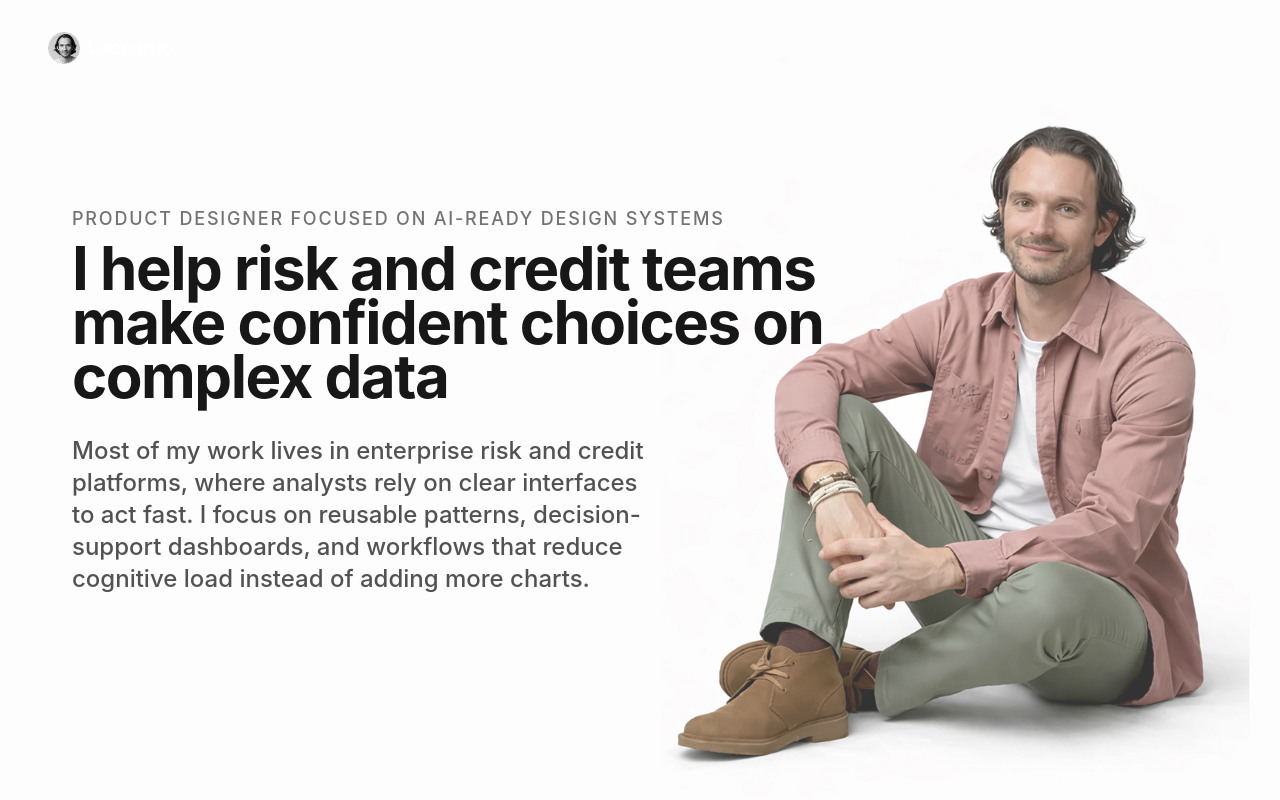
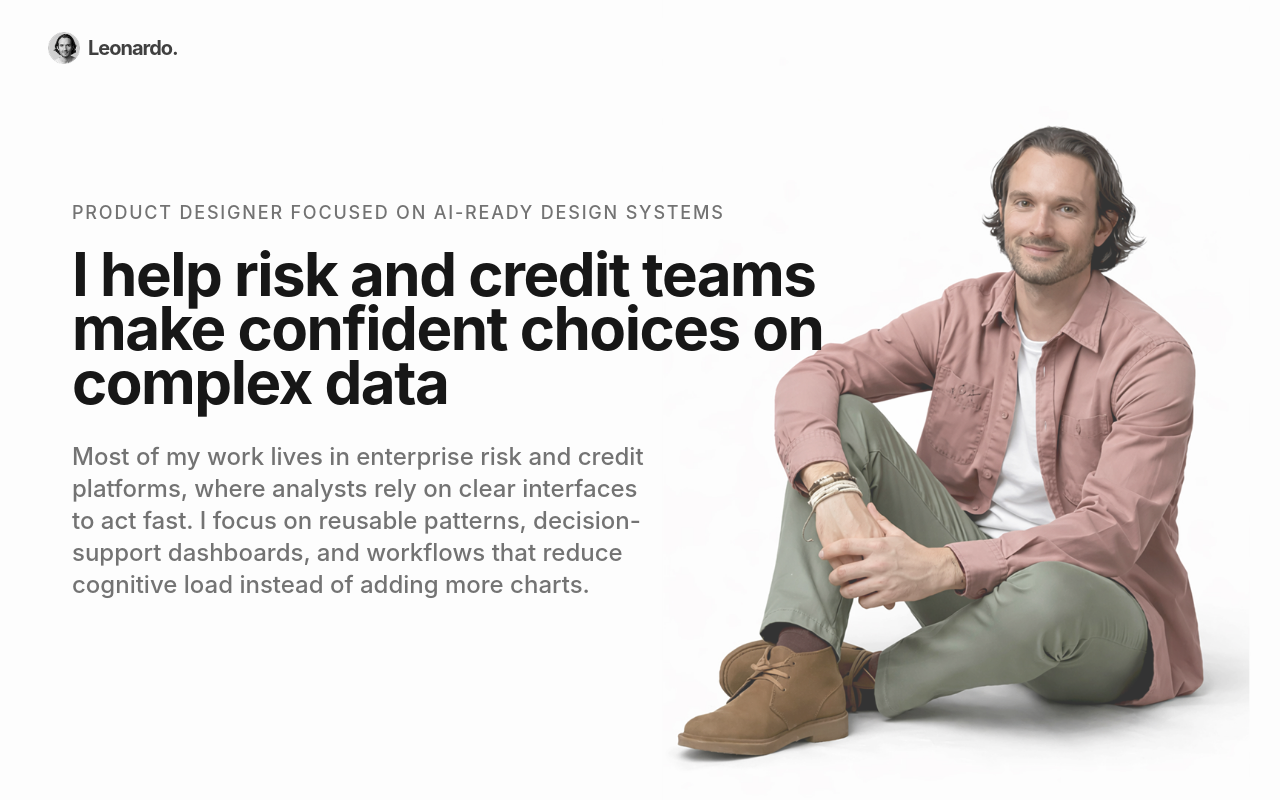
Before and after one commit to leonardodemurtas/portfolio-next, a Next.js app: page / in a window 1280 px wide. Shown: the top 800 px of the page. Built offline with nearby package versions, Linux system fonts and the light colour scheme.

Commit message:
homepage DONE

```diff
--- a/app/components/FeaturedProjects.tsx
+++ b/app/components/FeaturedProjects.tsx
@@ -15,9 +15,8 @@ export function FeaturedProjects() {
 
             <div className="space-y-8 md:space-y-16">
                 {featuredProjects.map((project, idx) => (
-                    <Link
+                    <div
                         key={project.slug}
-                        href={`/featured/${project.slug}`}
                         className="group relative block w-full aspect-video rounded-[2rem] overflow-hidden shadow-sm hover:shadow-xl transition-all duration-500"
                     >
                         {/* Background Image */}
@@ -38,18 +37,21 @@ export function FeaturedProjects() {
                         <div className="absolute inset-0 bg-gradient-to-t from-black/60 via-black/20 to-transparent opacity-80 group-hover:opacity-70 transition-opacity duration-500" />
 
                         {/* Content */}
-                        <div className="absolute inset-0 p-8 md:p-16 flex flex-col justify-end items-start">
+                        <div className="absolute inset-0 p-8 md:p-16 flex flex-col justify-end items-start pointer-events-none">
                             <div className="max-w-2xl space-y-6 transform translate-y-2 group-hover:translate-y-0 transition-transform duration-500">
                                 <h3 className="text-3xl md:text-5xl font-medium text-white leading-tight drop-shadow-sm">
                                     {project.cardHeadline || project.title}
                                 </h3>
 
-                                <div className="inline-flex items-center justify-center px-5 py-2.5 rounded-full bg-white/20 backdrop-blur-md border border-white/30 text-white text-sm font-medium tracking-wide group-hover:bg-white group-hover:text-black hover:border-white transition-all duration-300">
+                                <Link
+                                    href={`/featured/${project.slug}`}
+                                    className="pointer-events-auto inline-flex items-center justify-center px-5 py-2.5 rounded-full bg-white/20 backdrop-blur-md border border-white/30 text-white text-sm font-medium tracking-wide group-hover:bg-white group-hover:text-black hover:border-white transition-all duration-300"
+                                >
                                     View work
-                                </div>
+                                </Link>
                             </div>
                         </div>
-                    </Link>
+                    </div>
                 ))}
             </div>
         </section>
--- a/app/components/Header.tsx
+++ b/app/components/Header.tsx
@@ -1,8 +1,13 @@
+"use client";
 
 import Link from "next/link";
 import Image from "next/image";
+import { usePathname } from "next/navigation";
 
 export function Header() {
+    const pathname = usePathname();
+    const isHomePage = pathname === "/";
+
     return (
         <header className="absolute top-0 left-0 right-0 z-50 py-8 px-6 md:px-12">
             <div className="max-w-[90rem] mx-auto w-full flex items-center justify-between">
@@ -17,7 +22,7 @@ export function Header() {
                             priority
                         />
                     </div>
-                    <span className="text-xl font-bold tracking-tighter text-white">
+                    <span className={`text-xl font-bold tracking-tighter ${isHomePage ? "text-neutral-700" : "text-neutral-50"}`}>
                         Leonardo.
                     </span>
                 </Link>
--- a/app/components/Hero.tsx
+++ b/app/components/Hero.tsx
@@ -7,7 +7,7 @@ export function Hero() {
     return (
         <section className="relative w-full h-screen max-h-[900px] flex items-center justify-start px-6">
             <Image
-                src="/hero.jpg"
+                src="/hero-v2.jpg"
                 alt="Hero Background"
                 fill
                 className="object-cover object-[85%_100%] md:object-right-bottom -z-10"
@@ -19,7 +19,7 @@ export function Hero() {
                 {/* Left Column: Content */}
                 <div className="w-full max-w-[50rem]">
                     <div className="flex flex-col gap-2 mb-0">
-                        <p className="text-neutral-500 text-lg font-medium tracking-[0.1em] uppercase">
+                        <p className="text-neutral-500 text-lg pb-3 font-medium tracking-[0.1em] uppercase">
                             Product Designer focused on AI-ready Design Systems
                         </p>
                         <h1 className="text-6xl font-bold tracking-tight text-neutral-900 leading-[0.9]">
@@ -28,7 +28,7 @@ export function Hero() {
                         </h1>
                     </div>
 
-                    <p className="text-2xl max-w-xl pt-8 text-neutral-600 font-medium">
+                    <p className="text-2xl max-w-xl pt-8 text-neutral-500 font-medium">
                         Most of my work lives in enterprise risk and credit platforms, where analysts rely on clear interfaces to act fast. I focus on reusable patterns, decision-support dashboards, and workflows that reduce cognitive load instead of adding more charts.
                     </p>
                 </div>
```
Also changed, not shown: public/hero-v2.jpg (renamed from public/hero.jpg).
